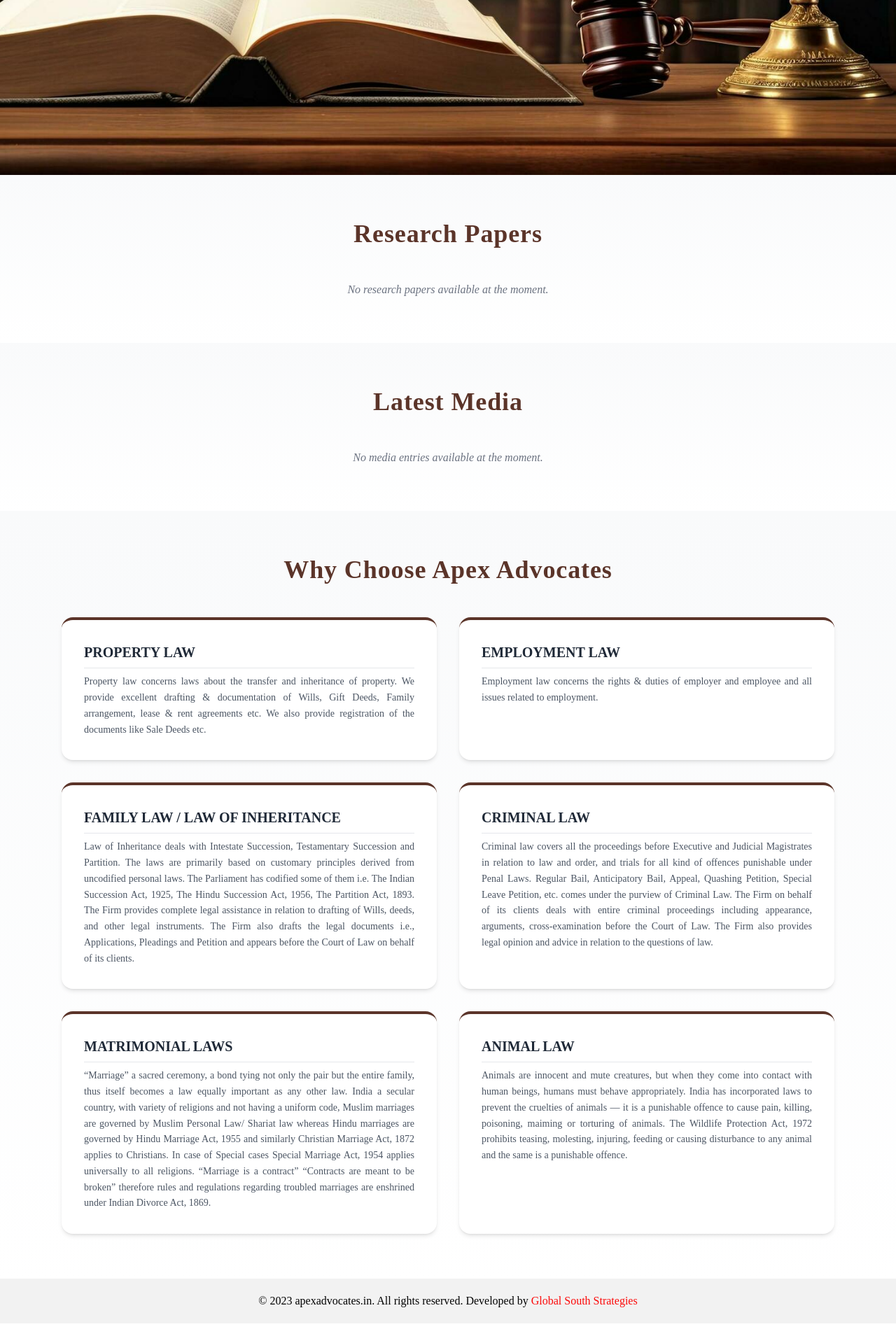
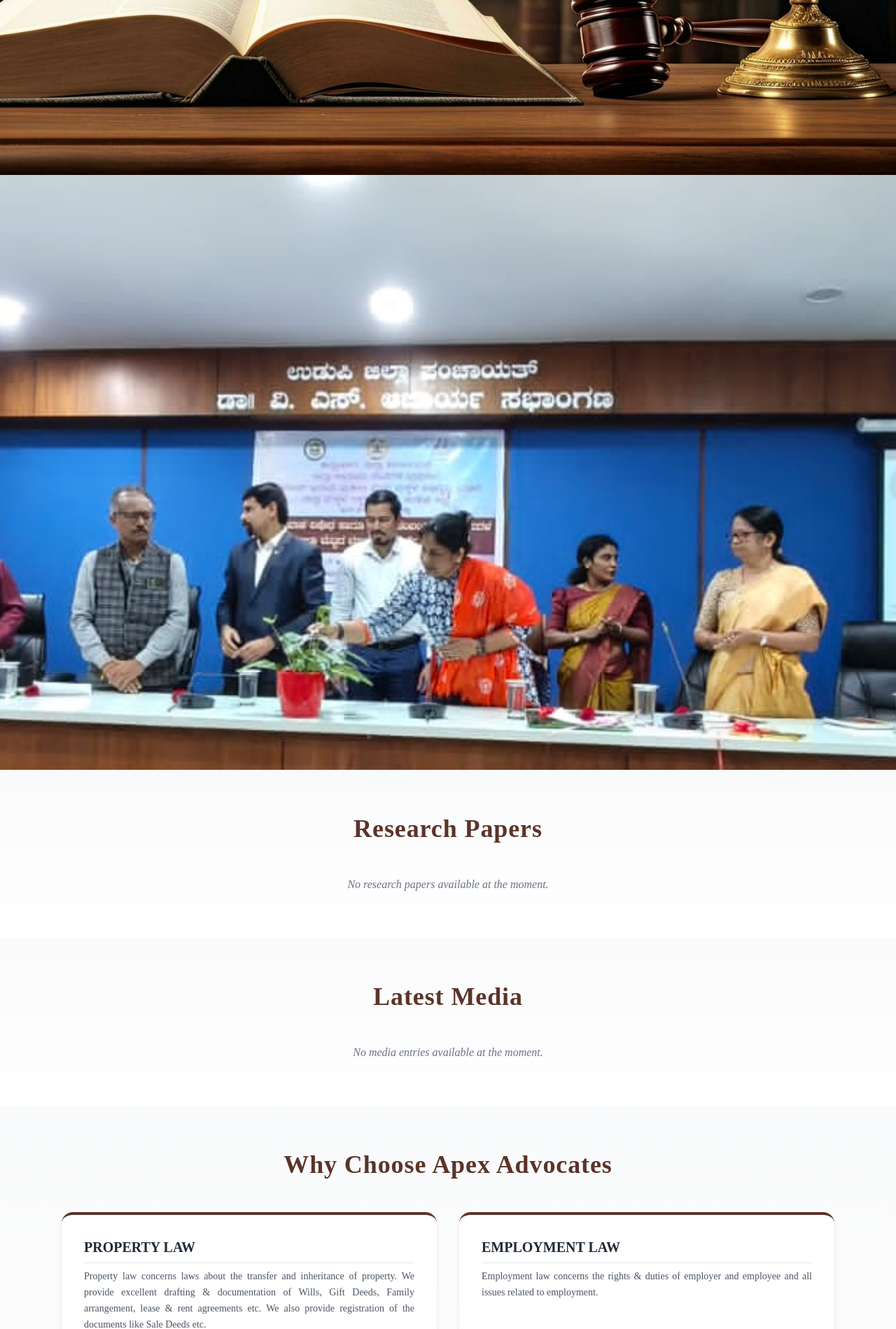
Before and after one commit to CHD-Group/apexadvocates, a PHP site: page / in a window 1280 px wide. Shown: the part 838-2737 px from the top of the page at 70% size. Run offline with PHP 8.4, Linux system fonts and the light colour scheme; data that the repository does not hold is empty; some libraries are stand-ins or nearby versions.

Commit message:
Update index.php

```diff
--- a/index.php
+++ b/index.php
@@ -82,6 +82,50 @@ $result_media = $conn->query($sql_media);
 <section class="hero-section relative h-[220px] sm:h-[300px] lg:h-[850px]">
   <img src="Image/india.jpg" alt="india" class=" w-full h-full object-cover object-top">
 </section>
+
+        <style>
+.slider {
+  position: relative;
+  width: 100%;
+  height: 220px;
+  overflow: hidden;
+}
+
+@media (min-width: 640px) {
+  .slider { height: 300px; }
+}
+
+@media (min-width: 1024px) {
+  .slider { height: 850px; }
+}
+
+.slides {
+  display: flex;
+  width: 200%;
+  animation: slide 6s infinite;
+}
+
+.slides img {
+  width: 100%;
+  object-fit: cover;
+  object-position: top;
+}
+
+@keyframes slide {
+  0%   { transform: translateX(0); }
+  45%  { transform: translateX(0); }
+  55%  { transform: translateX(-50%); }
+  100% { transform: translateX(-50%); }
+}
+</style>
+
+<div class="slider">
+  <div class="slides">
+    <img src="Image/slider1.jpg" alt="Slide 1">
+    <img src="Image/slider2.jpg" alt="Slide 2">
+  </div>
+</div>
+
 
 
 <!-- Latest Research Papers Section -->
```
